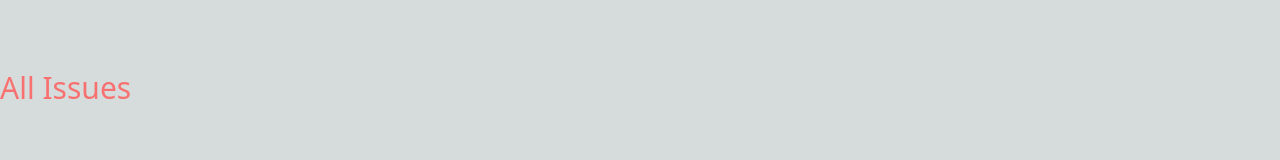
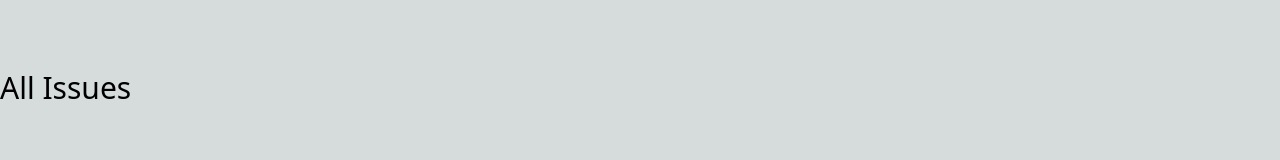
Before and after one commit to officialrajdeepsingh/bun-nextjs, a Next.js app: page / in a window 1280 px wide. Shown: the part 396-556 px from the top of the page. Built offline with nearby package versions, Linux system fonts and the light colour scheme.

Commit message:
remove the text-red-400

```diff
--- a/src/pages/index.tsx
+++ b/src/pages/index.tsx
@@ -22,7 +22,7 @@ export default function Home() {
   return (
     <>
       <div className="container flex justify-start mx-auto">
-        <h2 className="text-3xl text-red-400 font-medium">
+        <h2 className="text-3xl font-medium">
           All Issues
         </h2>
       </div>
```
